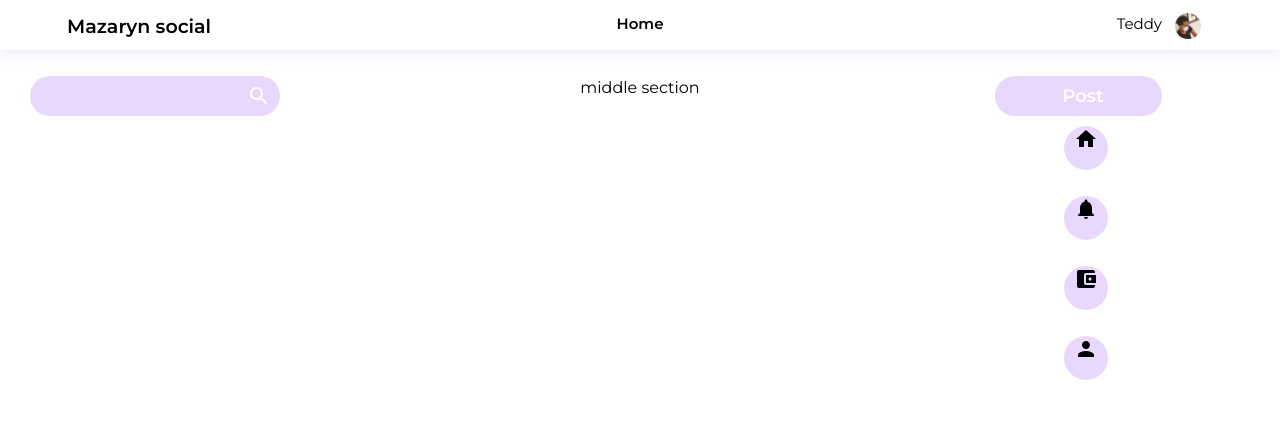
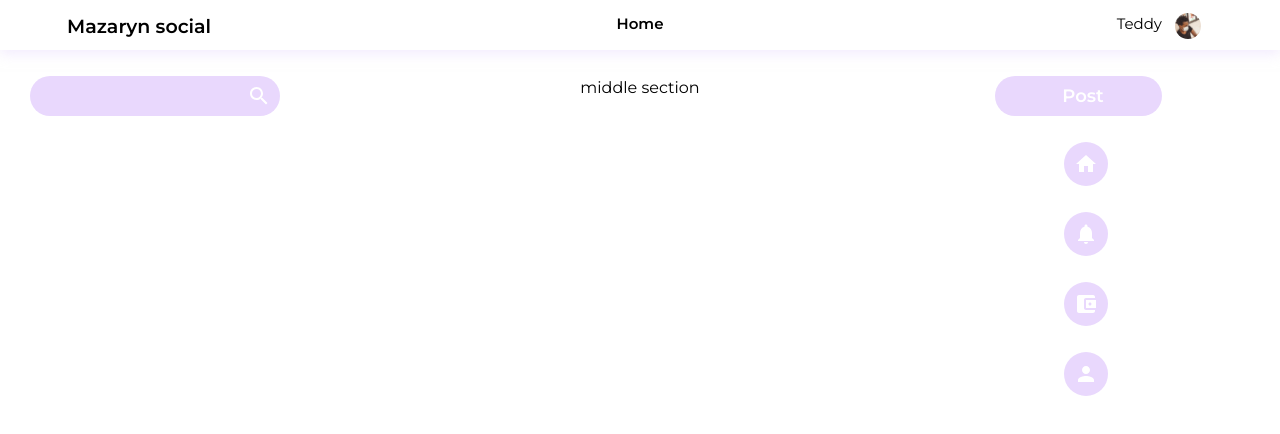
Before and after one commit to aiden77mori/mazaryn-frontend, a React (Create React App) app: page / in a window 1280 px wide. Shown: the top 434 px of the page. Built offline with nearby package versions, Linux system fonts and the light colour scheme.

Commit message:
icons positioning and color

```diff
--- a/src/components/right pane/RightPane.css
+++ b/src/components/right pane/RightPane.css
@@ -25,7 +25,7 @@
 }
 
 nav{
-    padding-top: 0.625rem;
+    padding-top: 1.625rem;
 }
 
 ul > li{
@@ -36,4 +36,8 @@ ul > li{
     margin-bottom: 1.625rem;
     margin-left: auto;
     margin-right: auto;
+    color: #fff;
+    display: flex;
+    align-items: center;
+    justify-content: center;
 }
```
Also changed, not shown: 1 other file (tests, documents, lock files or other folders).
